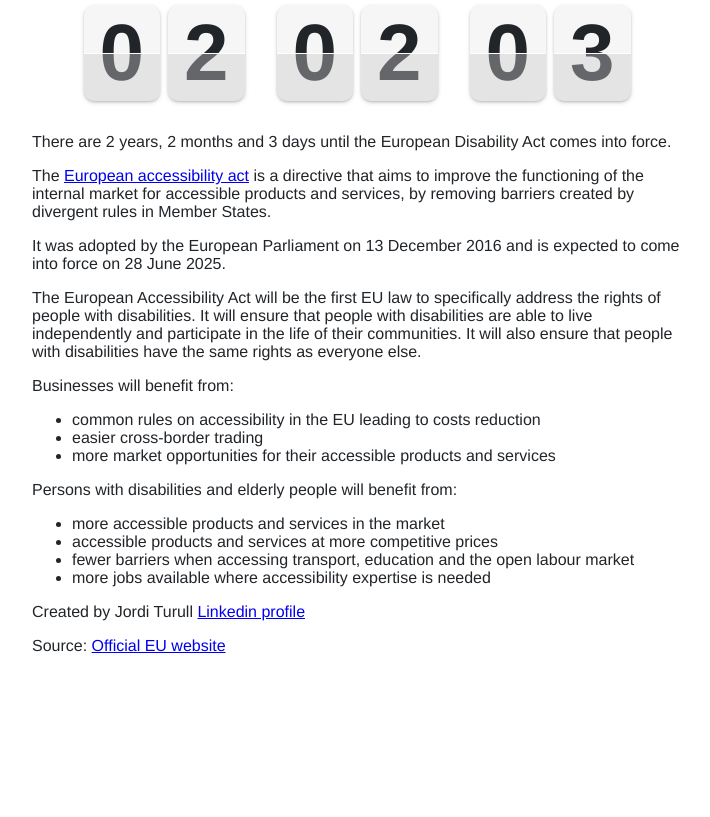
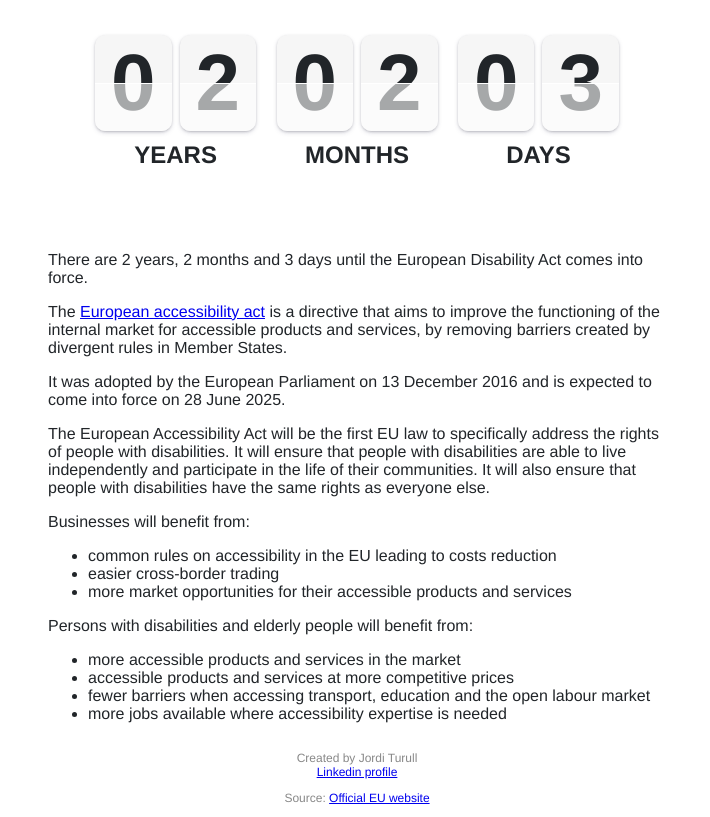
Before and after one commit to iXorx/EAA-countdown, a plain HTML site: page index.html in a window 1280 px wide. Shown: the part 125-942 px from the top of the page, without its empty margins (283-993 px from the left). Before the commit the page ends 821 px from the top, so only its background shows below. Drawn offline with Linux system fonts and the light colour scheme.

Commit message:
styles: dark mode and responsive

```diff
--- a/index.html
+++ b/index.html
@@ -14,8 +14,13 @@
     />
     <meta name="author" content="Jordi Turull" />
     <meta name="robots" content="index, follow" />
-    <script async defer data-website-id="e83d3d60-ba15-4dfb-9584-798329a6c301" src="https://data.happergy.es/umami.js"
-      data-domains="ixorx.github.io"></script>
+    <script
+      async
+      defer
+      data-website-id="e83d3d60-ba15-4dfb-9584-798329a6c301"
+      src="https://data.happergy.es/umami.js"
+      data-domains="ixorx.github.io"
+    ></script>
     <style>
       html,
       body {
@@ -24,6 +29,7 @@
         margin: 0 auto;
         padding: 0;
         max-width: 650px;
+        box-sizing: border-box;
       }
       body {
         font-family: "Helvetica Neue", Arial, Helvetica, sans-serif;
@@ -31,19 +37,21 @@
         color: #212529;
         text-align: left;
         background-color: #fff;
+        padding: 16px;
+        display: grid;
+        grid-template-rows: auto 1fr;
+      }
+      h1 {
+        text-align: center;
       }
       .clock {
-        display: flex;
-        justify-content: center;
-        align-items: center;
-        gap: 2rem;
         margin: 2rem 0;
+        text-align: center;
       }
       .clock > div {
-        display: flex;
-        flex-direction: column-reverse;
-        justify-content: center;
-        align-items: center;
+        display: inline-block;
+        text-align: center;
+        margin: 0 0.5rem;
       }
       .t {
         gap: 0.5rem;
@@ -51,8 +59,9 @@
         flex-direction: row;
       }
       .d {
-        font-size: 5rem;
-        padding: 0.5rem 1rem;
+        display: inline-block;
+        font-size: 3rem;
+        padding: 0.5rem;
         background-color: #f6f6f6;
         position: relative;
         border-radius: 10px;
@@ -69,16 +78,58 @@
         right: 0;
         top: 50%;
         bottom: 0;
-        background: rgba(200, 200, 200, 0.4);
+        background: rgba(255, 255, 255, 0.6);
         position: absolute;
         border-top: 1px solid #fff;
       }
       .l {
         margin-bottom: 0.5rem;
-        font-size: 1.5rem;
+        font-size: 1rem;
         line-height: 2rem;
         text-transform: uppercase;
         font-weight: 800;
+      }
+      footer {
+        text-align: center;
+        color: #888;
+        font-size: 0.75rem;
+      }
+      a:focus {
+        outline: 2px dashed #bb86fd;
+      }
+      @media screen and (min-width: 550px) {
+        .d {
+          padding: 0.5rem 1rem;
+          font-size: 5rem;
+        }
+        .clock {
+          margin: 4rem auto;
+        }
+        .l {
+          font-size: 1.5rem;
+          line-height: 3rem;
+        }
+      }
+      @media (prefers-color-scheme: dark) {
+        body {
+          background: #292929;
+          color: #f2e7ff;
+        }
+        a {
+          color: #bb86fd;
+          text-decoration: underline;
+        }
+        footer {
+          color: #ccc;
+        }
+        .d {
+          background-color: #23036a;
+          color: #995eff;
+        }
+        .d::before {
+          background: rgba(35, 3, 106, 0.7);
+          border-top: 1px solid #777;
+        }
       }
     </style>
   </head>
@@ -94,7 +145,7 @@
     <header id="header">
       <h1>European Accessibility Act Countdown</h1>
     </header>
-    <main id="container">
+    <main>
       <div class="clock" aria-hidden="true">
         <div class="yy">
           <div class="t">
@@ -138,11 +189,11 @@
           expected to come into force on 28 June 2025.
         </p>
         <p>
-          The European Accessibility Act will be the first EU law to specifically
-          address the rights of people with disabilities. It will ensure that
-          people with disabilities are able to live independently and
-          participate in the life of their communities. It will also ensure that
-          people with disabilities have the same rights as everyone else.
+          The European Accessibility Act will be the first EU law to
+          specifically address the rights of people with disabilities. It will
+          ensure that people with disabilities are able to live independently
+          and participate in the life of their communities. It will also ensure
+          that people with disabilities have the same rights as everyone else.
         </p>
         <p>Businesses will benefit from:</p>
         <ul>
@@ -168,7 +219,7 @@
     </main>
     <footer>
       <p>
-        Created by Jordi Turull
+        Created by Jordi Turull<br />
         <a href="https://www.linkedin.com/in/jorditurull/">Linkedin profile</a>
       </p>
       <p>
```
